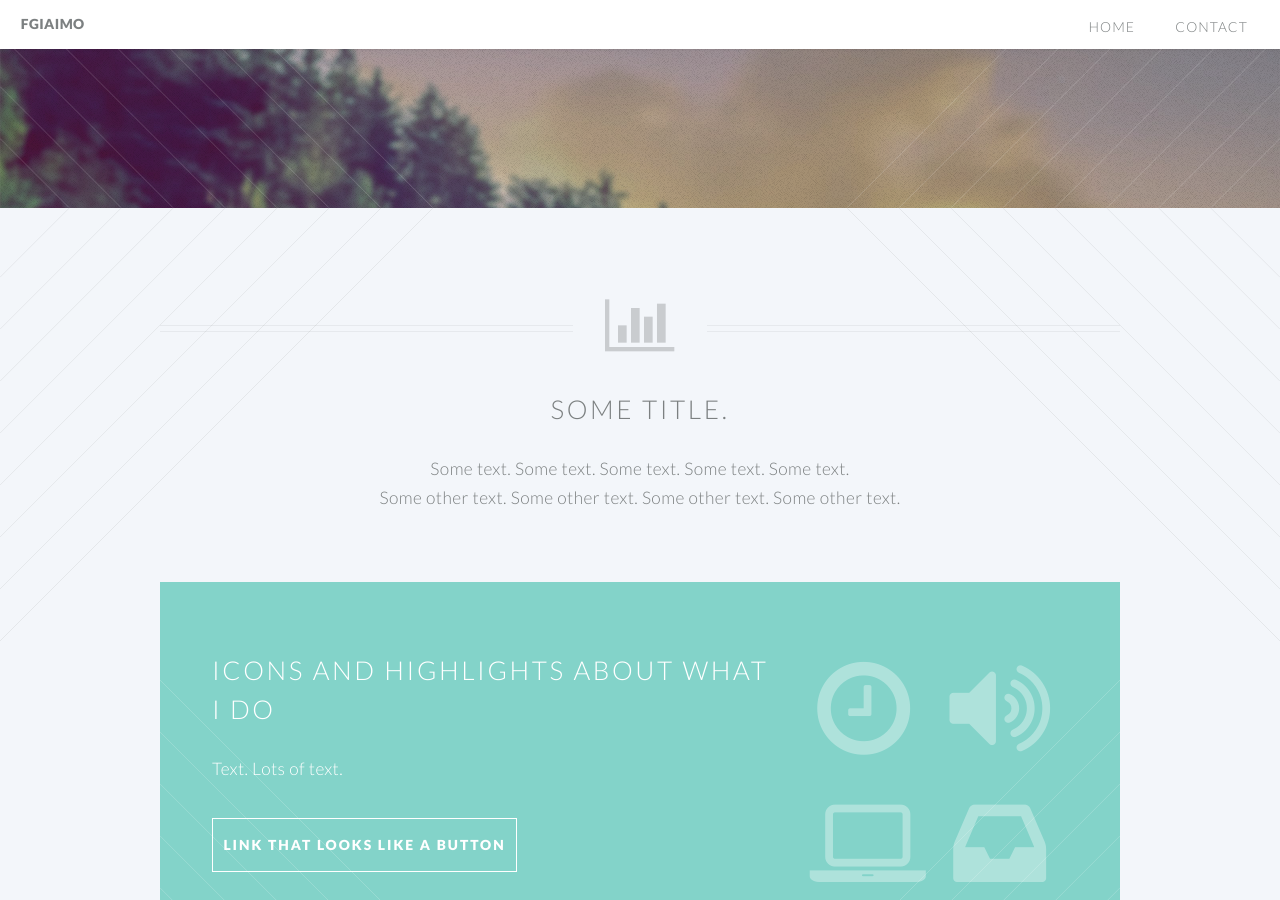
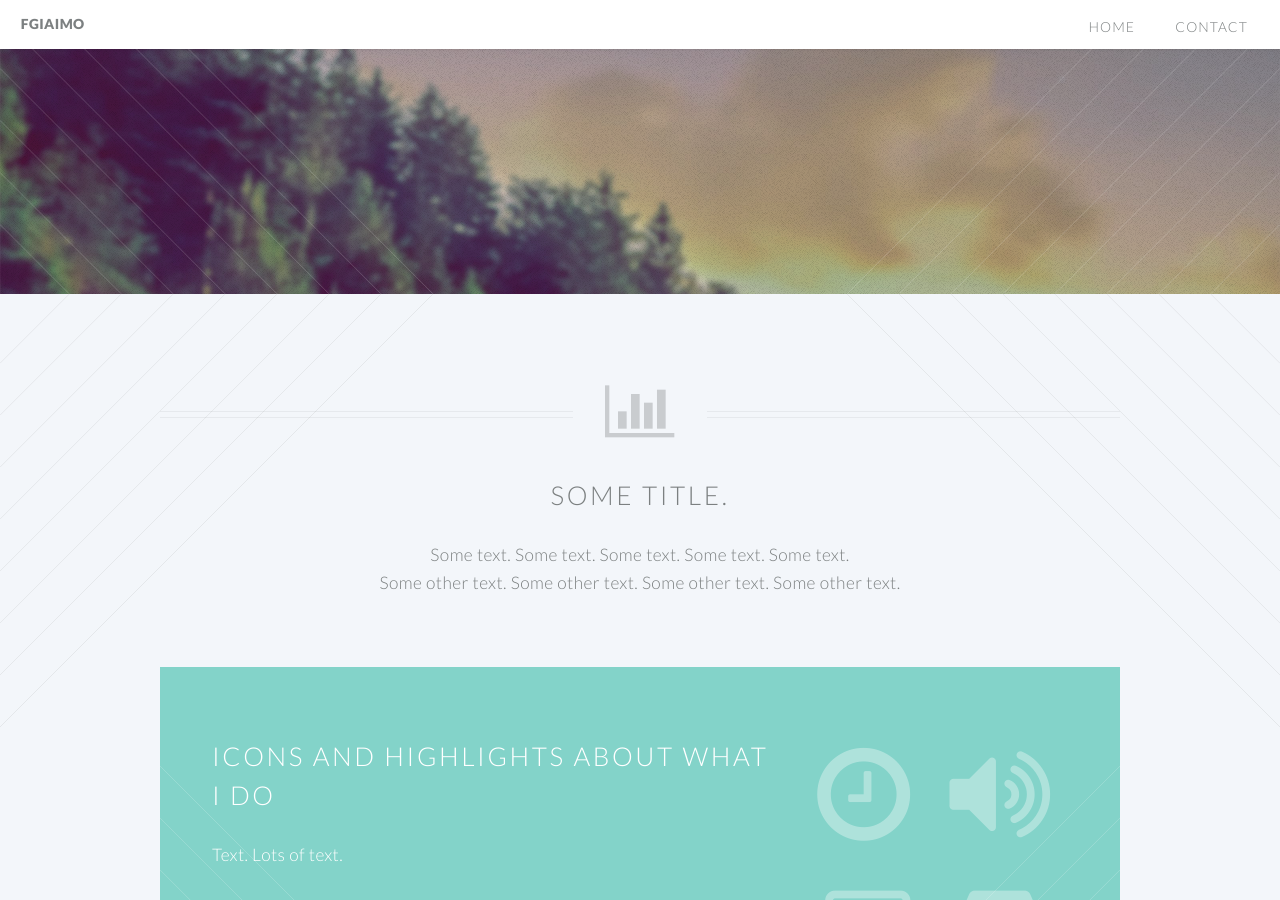
Before and after one commit to fgiaimo/fgiaimo.github.io, a Jekyll site: the page built from index.html, in a window 1280 px wide and 900 px high. Built offline with Jekyll 4.4.1, drawn with Linux system fonts in a browser that asks for light colours.

Commit message:
Increasing height

```diff
--- a/_includes/banner.html
+++ b/_includes/banner.html
@@ -1,6 +1,10 @@
 <!-- Banner -->
 <section id="banner">
-    <div></div>
+    <div>
+    <br/>
+    <br/>
+    <br/>
+    </div>
     <!--
         ".inner" is set up as an inline-block so it automatically expands
         in both directions to fit whatever's inside it. This means it won't
```
